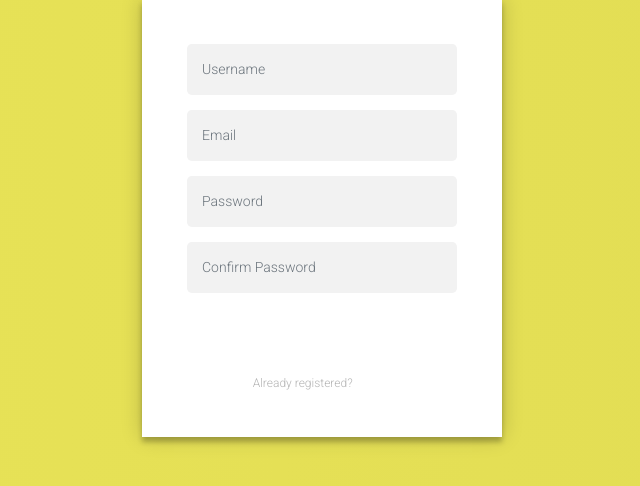
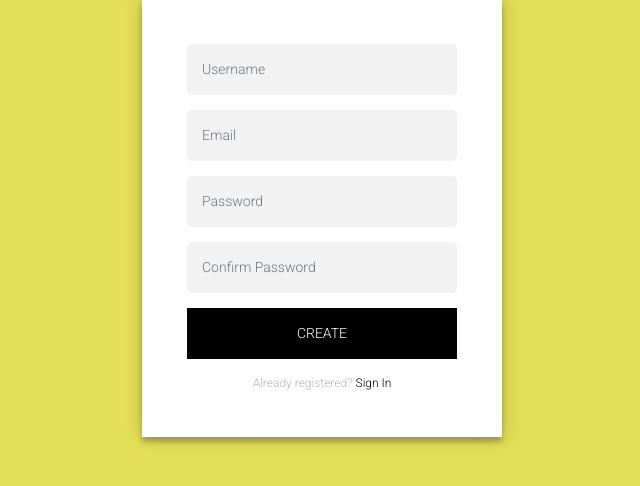
Before and after one commit to DennisCri/TrackFit, a Flask app: page /register in a window 1280 px wide. Shown: the part 173-659 px from the top of the page, without its empty margins (360-1000 px from the left). Run offline with Flask 2, Linux system fonts and the light colour scheme.

Commit message:
colours updated

```diff
--- a/static/graphs.css
+++ b/static/graphs.css
@@ -3,14 +3,14 @@
   margin-top: 75px
 }
 .btn {
-  background: #0000;
+  background: #000000;
   border-color: #14141400;
 }
 .btn:hover {
-  background: #0000;
+  background: #000000;
   border-color: #14141400;
 }
 .btn:focus {
-  background: #0000;
+  background: #000000;
   border-color: #14141400;
 }
--- a/static/log_data.css
+++ b/static/log_data.css
@@ -3,7 +3,7 @@
   margin-top: 75px
 }
 .button {
-  background-color: #0000;
+  background-color: #000000;
   border: none;
   color: white;
   padding: 15px 32px;
--- a/static/login_registration.css
+++ b/static/login_registration.css
@@ -34,7 +34,7 @@
   font-family: "Roboto", sans-serif;
   text-transform: uppercase;
   outline: 0;
-  background: #0000;
+  background: #000000;
   width: 100%;
   border: 0;
   padding: 15px;
@@ -45,7 +45,7 @@
   cursor: pointer;
 }
 .form button:hover,.form button:active,.form button:focus {
-  background: #0000;
+  background: #000000;
 }
 .form .message {
   margin: 15px 0 0;
@@ -53,7 +53,7 @@
   font-size: 12px;
 }
 .form .message a {
-  color: #0000;
+  color: #000000;
   text-decoration: none;
 }
 /*.form .register-form {
--- a/static/main.css
+++ b/static/main.css
@@ -34,7 +34,7 @@
 }
 
 .navbar-nav .nav-link {
-	color: #0000;
+	color: #000000;
 	position: relative;
 }
 /* main.css */
--- a/static/search.css
+++ b/static/search.css
@@ -3,7 +3,7 @@
   margin-top: 75px
 }
 .btn {
-  background-color: #0000;
+  background-color: #000000;
   border: none;
   color: white;
   padding: 10px 25px;
@@ -14,11 +14,11 @@
 }
 .btn:hover {
     color: white;
-    background: #0000;
+    background: #000000;
     border-color: #14141400;
 }
 .btn:focus {
     color: white;
-    background: #0000;
+    background: #000000;
     border-color: #14141400;
 }
```
